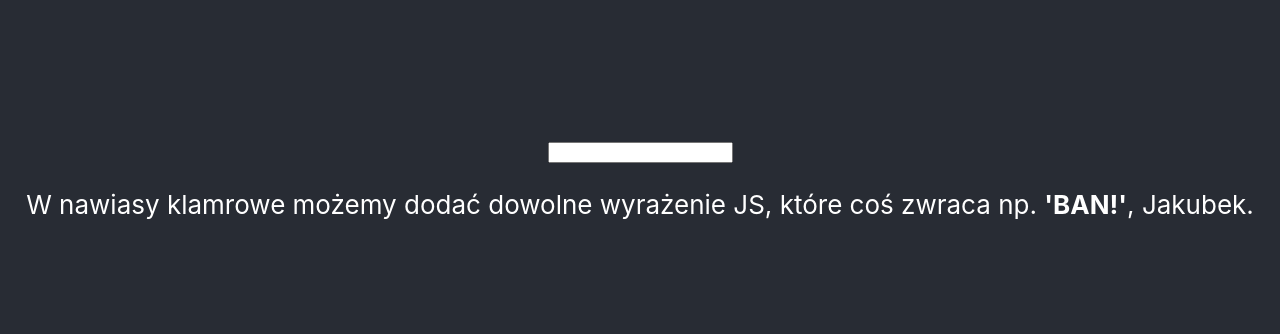
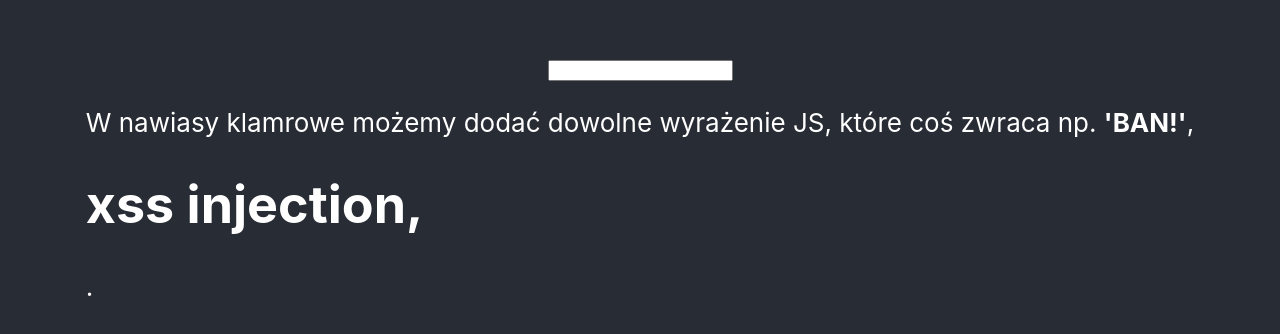
Before and after one commit to jakubhfake/megak-react-app, a React (Create React App) app: page / in a window 1280 px wide. Shown: the part 206-540 px from the top of the page. Built offline with nearby package versions, Linux system fonts and the light colour scheme.

Commit message:
JS expression in REACT xss

```diff
--- a/src/App.js
+++ b/src/App.js
@@ -11,7 +11,7 @@ function App() {
     <>
       <header className="App-header">
           <input type="text" tabIndex={-1}/>
-          <p>W nawiasy klamrowe możemy dodać dowolne wyrażenie JS, które coś zwraca np. {checkName('Kuba')}, {checkName('Jakubek')}.</p>
+          <p>W nawiasy klamrowe możemy dodać dowolne wyrażenie JS, które coś zwraca np. {checkName('Kuba')}, {checkName(<h1>xss injection, </h1>)}.</p>
       </header>
 
     </>
```
